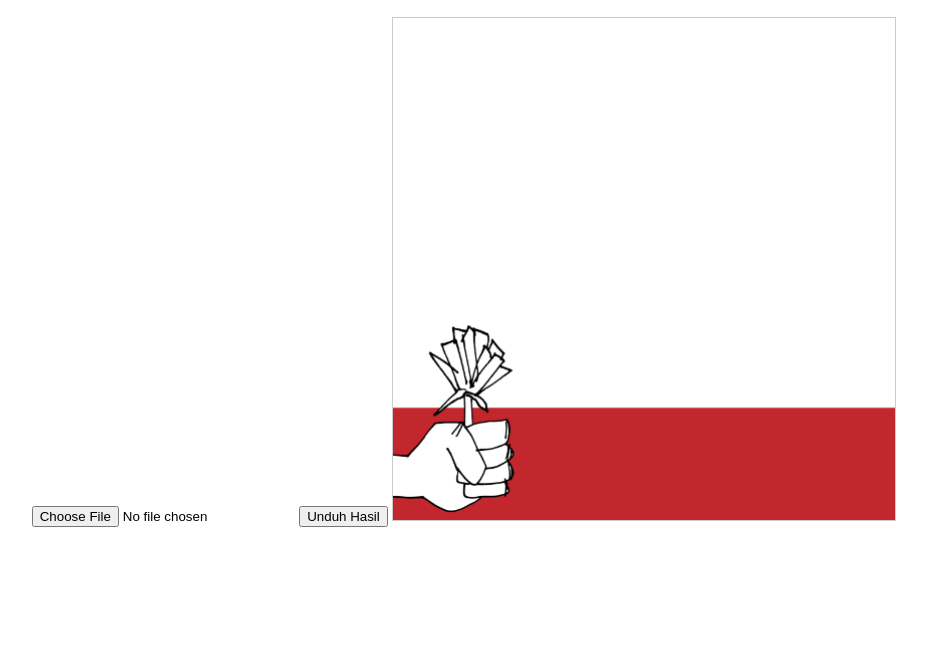
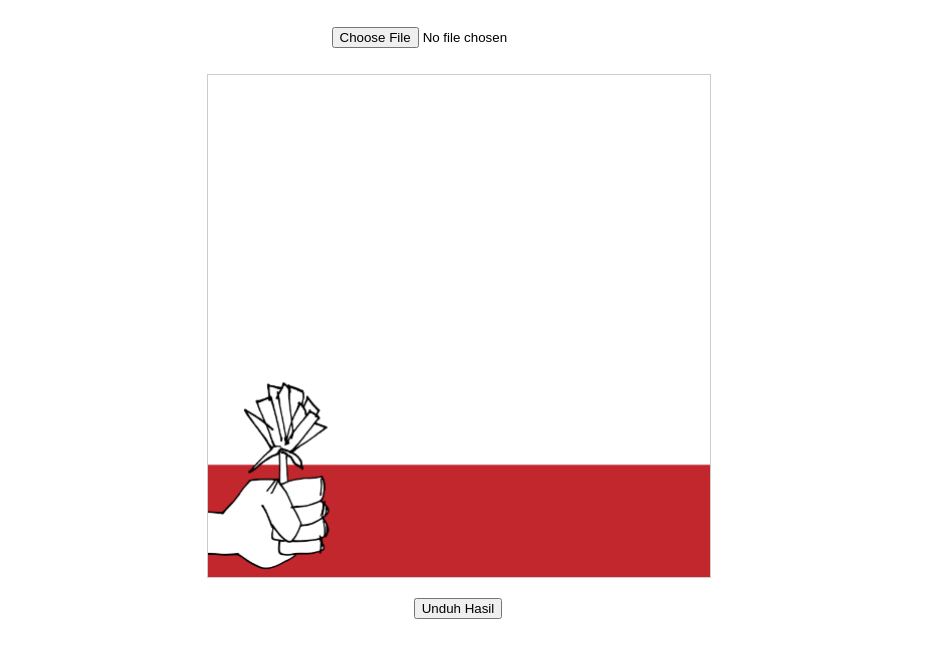
Before and after one commit to xtcodes/avatarprofile, a plain HTML site: page demo.html in a window 1280 px wide. Shown: the part 79-736 px from the top of the page, without its empty margins (182-1109 px from the left). Drawn offline with Linux system fonts and the light colour scheme.

Commit message:
Update demo.html

```diff
--- a/demo.html
+++ b/demo.html
@@ -13,12 +13,11 @@ input { margin: 10px; }
 </head>
 <body>
 <h2>Alat Twibbon Sederhana</h2>
-<input type="file" id="uploadImage" accept="image/*" />
-<button id="downloadBtn">Unduh Hasil</button>
+<p><input type="file" id="uploadImage" accept="image/*" /></p>
 <div id="canvasContainer">
 <canvas id="twibbonCanvas" width="500" height="500"></canvas>
 </div>
-
+<p><button id="downloadBtn">Unduh Hasil</button></p>
 <script>
 const canvas = document.getElementById('twibbonCanvas');
 const ctx = canvas.getContext('2d');
```
